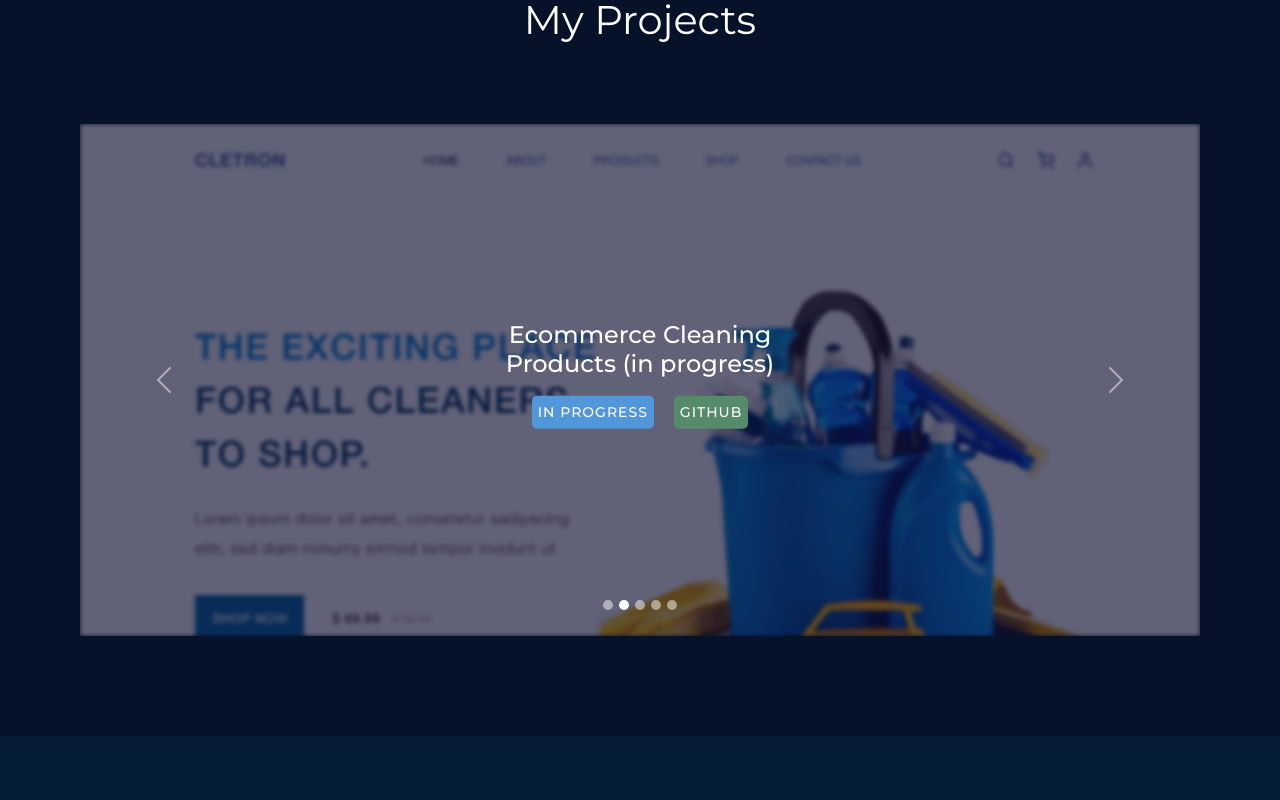
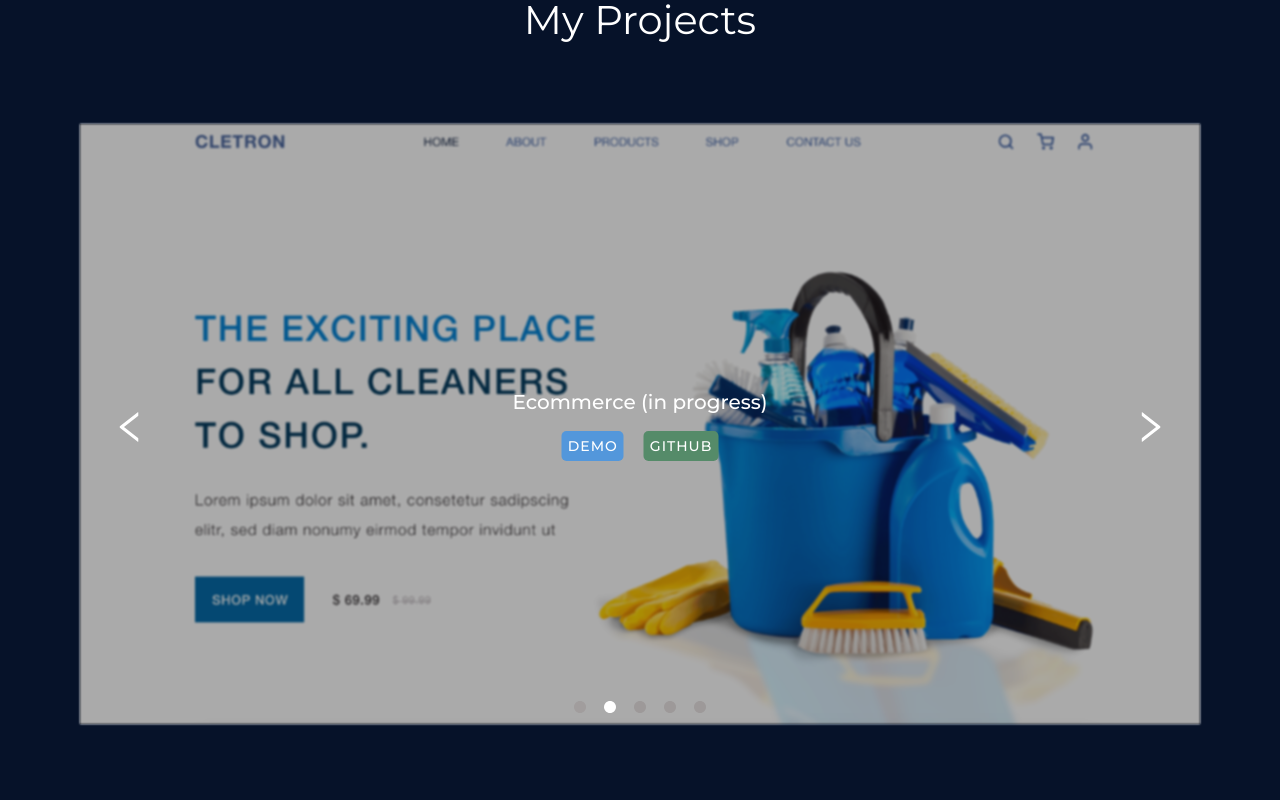
Before and after one commit to ksky793/portfolio, a React (Create React App) app: page / in a window 1280 px wide. Shown: the part 2820-3620 px from the top of the page. Built offline with nearby package versions, Linux system fonts and the light colour scheme.

Commit message:
Refactoring sekcji projects / zastosowanie metodyki bem / stworzono ImageSlider

```diff
--- /dev/null
+++ b/src/components/imageSlider/ImageSlider.js
@@ -0,0 +1,84 @@
+import { useState, useEffect } from 'react';
+import './ImageSlider.scss';
+import { AiOutlineLeft, AiOutlineRight } from 'react-icons/ai';
+import { GoPrimitiveDot } from 'react-icons/go';
+const ImageSlider = ({ slides }) => {
+	const [currentIndex, setCurrentIndex] = useState(0);
+
+	const goToPrevious = () => {
+		if (currentIndex === 0) {
+			setCurrentIndex(slides.length - 1);
+		} else setCurrentIndex((currentIndex) => currentIndex - 1);
+	};
+
+	const goToNext = () => {
+		if (currentIndex === slides.length - 1) {
+			setCurrentIndex(0);
+		} else setCurrentIndex((currentIndex) => currentIndex + 1);
+	};
+
+	const goToSlide = (slideIndex) => {
+		setCurrentIndex(slideIndex);
+	};
+
+	useEffect(() => {
+		// Ustawienie intervalu
+		const slideInterval = setInterval(() => {
+			goToNext();
+		}, 5000); // zmień wartość czasu według własnych potrzeb
+
+		// Czyszczenie intervalu, aby uniknąć wycieku pamięci
+		return () => {
+			clearInterval(slideInterval);
+		};
+	}, [currentIndex]);
+
+	return (
+		<div className='slider'>
+			<div className='slider__left-arrow' onClick={goToPrevious}>
+				<AiOutlineLeft />
+			</div>
+			<div className='slider__right-arrow' onClick={goToNext}>
+				<AiOutlineRight />
+			</div>
+			<div
+				className='slider__slide'
+				style={{ backgroundImage: `url(${slides[currentIndex].image})` }}
+			></div>
+			<div className='slider__dots'>
+				{slides.map((slide, index) => (
+					<GoPrimitiveDot
+						className={`dot ${index === currentIndex ? 'dot--active' : ''}`}
+						key={index}
+						onClick={() => goToSlide(index)}
+					/>
+				))}
+			</div>
+			<div className='slider__caption'>
+				<h4 className='slider__caption__name'>{slides[currentIndex].name}</h4>
+
+				<div className='slider__caption__buttons m-t--20'>
+					<a
+						href={slides[currentIndex].websiteUrl}
+						className='btns btn-demo'
+						target='_blank'
+						rel='noreferrer'
+					>
+						DEMO
+					</a>
+
+					<a
+						href={slides[currentIndex].githubUrl}
+						className='btns btn-github'
+						target='_blank'
+						rel='noreferrer'
+					>
+						GITHUB
+					</a>
+				</div>
+			</div>
+		</div>
+	);
+};
+
+export default ImageSlider;
--- /dev/null
+++ b/src/components/imageSlider/ImageSlider.scss
@@ -0,0 +1,87 @@
+$arrowColor: white;
+$arrowHoverColor: rgb(211, 211, 248);
+$dotColor: rgb(157, 153, 153);
+$projectNameColor: white;
+
+.slider {
+	position: relative;
+	height: 100%;
+	width: 100%;
+
+	&::after {
+		content: '';
+		position: absolute;
+		left: 0;
+		top: 0;
+		width: 100%;
+		height: 100%;
+		background: rgba(14, 14, 14, 0.349);
+	}
+	&__slide {
+		width: 100%;
+		height: 100%;
+		background-position: center;
+		background-size: cover;
+		filter: blur(1px);
+		z-index: 1;
+	}
+
+	&__left-arrow,
+	&__right-arrow {
+		position: absolute;
+		top: 50%;
+		transform: translate(0, -50%);
+		font-size: 40px;
+		cursor: pointer;
+		color: $arrowColor;
+		transition: color 0.2s ease;
+		z-index: 2;
+
+		&:hover {
+			color: $arrowHoverColor;
+		}
+	}
+
+	&__left-arrow {
+		left: 30px;
+	}
+	&__right-arrow {
+		right: 30px;
+	}
+
+	&__dots {
+		position: absolute;
+		left: 50%;
+		transform: translate(-50%, 0);
+		bottom: 5px;
+		z-index: 2;
+	}
+
+	&__caption {
+		position: absolute;
+		left: 50%;
+		top: 50%;
+		transform: translate(-50%, -50%);
+		text-align: center;
+		z-index: 4;
+
+		&__name {
+			color: $projectNameColor;
+			font-weight: 500;
+			font-size: 20px;
+		}
+	}
+}
+
+.dot {
+	color: $dotColor;
+	transition: 2s;
+	font-size: 24px;
+	cursor: pointer;
+	margin: 0 3px;
+
+	&--active {
+		color: white;
+		transition: color 0.2s ease;
+	}
+}
--- a/src/components/projects/Projects.css
+++ /dev/null
@@ -1,14 +0,0 @@
-.section-featured-projects {
-	width: 100%;
-	height: 100%;
-	background-color: var(--darkPurpleBackground);
-}
-
-.featured-projects-header-container {
-	display: flex;
-	justify-content: center;
-	align-items: center;
-}
-.featured-project-sources-buttons {
-	display: flex;
-}
--- a/src/components/projects/Projects.js
+++ b/src/components/projects/Projects.js
@@ -1,15 +1,56 @@
-import './Projects.css';
+import './Projects.scss';
 import SectionHeaders from '../sectionHeaders/SectionHeaders';
-import Project from './project/project/Project';
+import ImageSlider from '../imageSlider/ImageSlider';
 
+// images
+import portfolio from '../../assets/images/portfolio.png';
+import ecommerce from '../../assets/images/ecommerce.png';
+import netflix from '../../assets/images/netflix.png';
+import hotels from '../../assets/images/hotels.png';
+import notatnik from '../../assets/images/notatnik.png';
+
+const projects = [
+	{
+		name: 'Portfolio',
+		image: portfolio,
+		websiteUrl: 'https://portfolio-e13cf.web.app',
+		githubUrl: 'https://github.com/ksky793/portfolio',
+	},
+	{
+		name: 'Ecommerce (in progress)',
+		image: ecommerce,
+		websiteUrl: 'https://github.com/ksky793/ecommerce-react-redux-firebase',
+		githubUrl: 'https://github.com/ksky793/ecommerce-react-redux-firebase',
+	},
+	{
+		name: 'Hotels',
+		image: hotels,
+		websiteUrl: 'https://noclegi-5b7a2.web.app',
+		githubUrl: 'https://github.com/ksky793/noclegi-app',
+	},
+	{
+		name: 'Netflix Clone',
+		image: netflix,
+		websiteUrl: 'https://netflix-clone-62010.web.app',
+		githubUrl: 'https://github.com/ksky793/netflix',
+	},
+	{
+		name: 'CRUD Notes',
+		image: notatnik,
+		websiteUrl: 'https://notes-ef74d.web.app',
+		githubUrl: 'https://github.com/ksky793/notatnik',
+	},
+];
 const Projects = () => {
 	return (
-		<section className='section-featured-projects' id='portfolio'>
-			<div data-aos='fade-up' className='wrapper featured-projects-container'>
-				<div className='featured-projects-header-container'>
+		<section className='portfolio' id='portfolio'>
+			<div className='wrapper portfolio__container'>
+				<div className='portfolio__header'>
 					<SectionHeaders upperText='PORTFOLIO' lowerText='My Projects' />
 				</div>
-				<Project />
+				<div className='portfolio__slider'>
+					<ImageSlider slides={projects} />
+				</div>
 			</div>
 		</section>
 	);
--- /dev/null
+++ b/src/components/projects/Projects.scss
@@ -0,0 +1,17 @@
+.portfolio {
+	width: 100%;
+	height: 100%;
+	background-color: var(--darkPurpleBackground);
+
+	&__header {
+		display: flex;
+		justify-content: center;
+		align-items: center;
+	}
+
+	&__slider {
+		width: 100%;
+		height: 50vw;
+		max-height: 600px;
+	}
+}
--- a/src/components/projects/project/project/Project.css
+++ /dev/null
@@ -1,69 +0,0 @@
-.carousel .carousel-indicators button {
-	width: 10px;
-	height: 10px;
-	border-radius: 50%;
-}
-.carousel-caption {
-	width: 50%;
-	top: 50%;
-	left: 50%;
-	transform: translate(-50%, -50%);
-}
-.featured-project-container {
-	position: relative;
-	filter: blur(2px);
-}
-.featured-project-text-container {
-	position: absolute;
-	left: 50%;
-	top: 50%;
-	transform: translate(-50%, -50%);
-}
-.featured-project-sources-buttons {
-	display: flex;
-	justify-content: center;
-}
-
-.featured-project-image {
-	position: relative;
-	width: 100%;
-	height: 40vw;
-	max-height: 600px;
-	background-size: cover;
-	border: none;
-	z-index: 1;
-}
-.featured-project-image::after {
-	content: '';
-	position: absolute;
-	left: 0;
-	top: 0;
-	width: 100%;
-	height: 100%;
-	background-color: rgba(12, 12, 46, 0.647);
-	z-index: 1;
-}
-
-/*
-
-.featured-project-top-container {
-	width: 100%;
-	height: 100%;
-	position: relative;
-	padding: 40px 15px;
-	margin-bottom: 20px;
-	background-color: var(--veryLightPurpleColor);
-}
-.featured-project-image-container {
-	width: 100%;
-	height: 100%;
-	background-image: url('../../../../assets/images/netflix.png');
-	background-size: cover;
-
-	box-shadow: 0 0 10px 1px rgb(7, 7, 38);
-}
-.featured-project-image {
-	width: 100%;
-	height: 100%;
-	object-fit: cover;
-} */
--- a/src/components/projects/project/project/Project.js
+++ /dev/null
@@ -1,89 +0,0 @@
-import { AiOutlineArrowRight } from 'react-icons/ai';
-import netflix from '../../../../assets/images/netflix.png';
-import portfolio from '../../../../assets/images/portfolio.png';
-import notatnik from '../../../../assets/images/notatnik.png';
-import hotels from '../../../../assets/images/hotels.png';
-import ecommerce from '../../../../assets/images/ecommerce.png';
-import './Project.css';
-import Carousel from 'react-bootstrap/Carousel';
-const Project = () => {
-	const projects = [
-		{
-			name: 'Portfolio',
-			image: portfolio,
-			websiteUrl: 'https://portfolio-e13cf.web.app',
-			githubUrl: 'https://github.com/ksky793/portfolio',
-		},
-		{
-			name: 'Ecommerce Cleaning Products (in progress)',
-			image: ecommerce,
-			// websiteUrl: 'https://portfolio-e13cf.web.app',
-			githubUrl: 'https://github.com/ksky793/ecommerce-react-redux-firebase',
-		},
-		{
-			name: 'Hotels',
-			image: hotels,
-			websiteUrl: 'https://noclegi-5b7a2.web.app',
-			githubUrl: 'https://github.com/ksky793/noclegi-app',
-		},
-		{
-			name: 'Netflix Clone',
-			image: netflix,
-			websiteUrl: 'https://netflix-clone-62010.web.app',
-			githubUrl: 'https://github.com/ksky793/netflix',
-		},
-		{
-			name: 'CRUD Notes',
-			image: notatnik,
-			websiteUrl: 'https://notes-ef74d.web.app',
-			githubUrl: 'https://github.com/ksky793/notatnik',
-		},
-	];
-	return (
-		<Carousel>
-			{projects.map((project, index) => (
-				<Carousel.Item interval={3000} key={index}>
-					<div className='featured-project-container'>
-						<div
-							className='featured-project-image'
-							style={{ backgroundImage: `url(${project.image})` }}
-						></div>
-					</div>
-					<Carousel.Caption>
-						<div className='featured-project-text-container'>
-							<h4>{project.name}</h4>
-							<div className='featured-project-sources-buttons'>
-								{project.name.includes('Ecommerce') ? (
-									<button
-										className='btns btn-demo'
-										onClick={() => alert('still in progress')}
-									>
-										IN PROGRESS
-									</button>
-								) : (
-									<a
-										role='button'
-										href={project.websiteUrl}
-										className='btns btn-demo'
-										target='_blank'
-									>
-										DEMO
-									</a>
-								)}
-								<a
-									role='button'
-									href={project.githubUrl}
-									target='_blank'
-									className='btns btn-github'
-								>
-									GITHUB
-								</a>
-							</div>
-						</div>
-					</Carousel.Caption>
-				</Carousel.Item>
-			))}
-		</Carousel>
-	);
-};
-export default Project;
```
